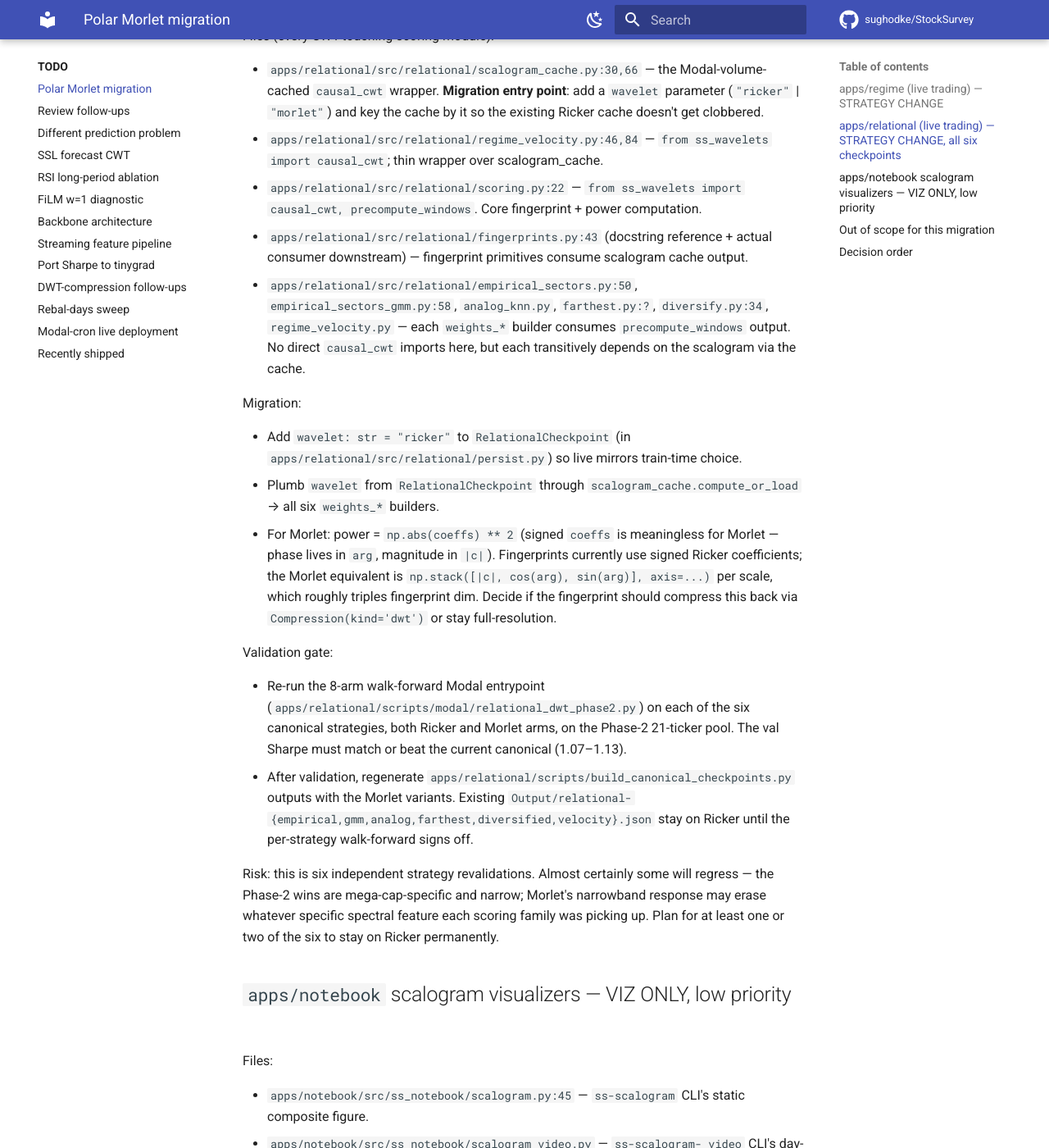
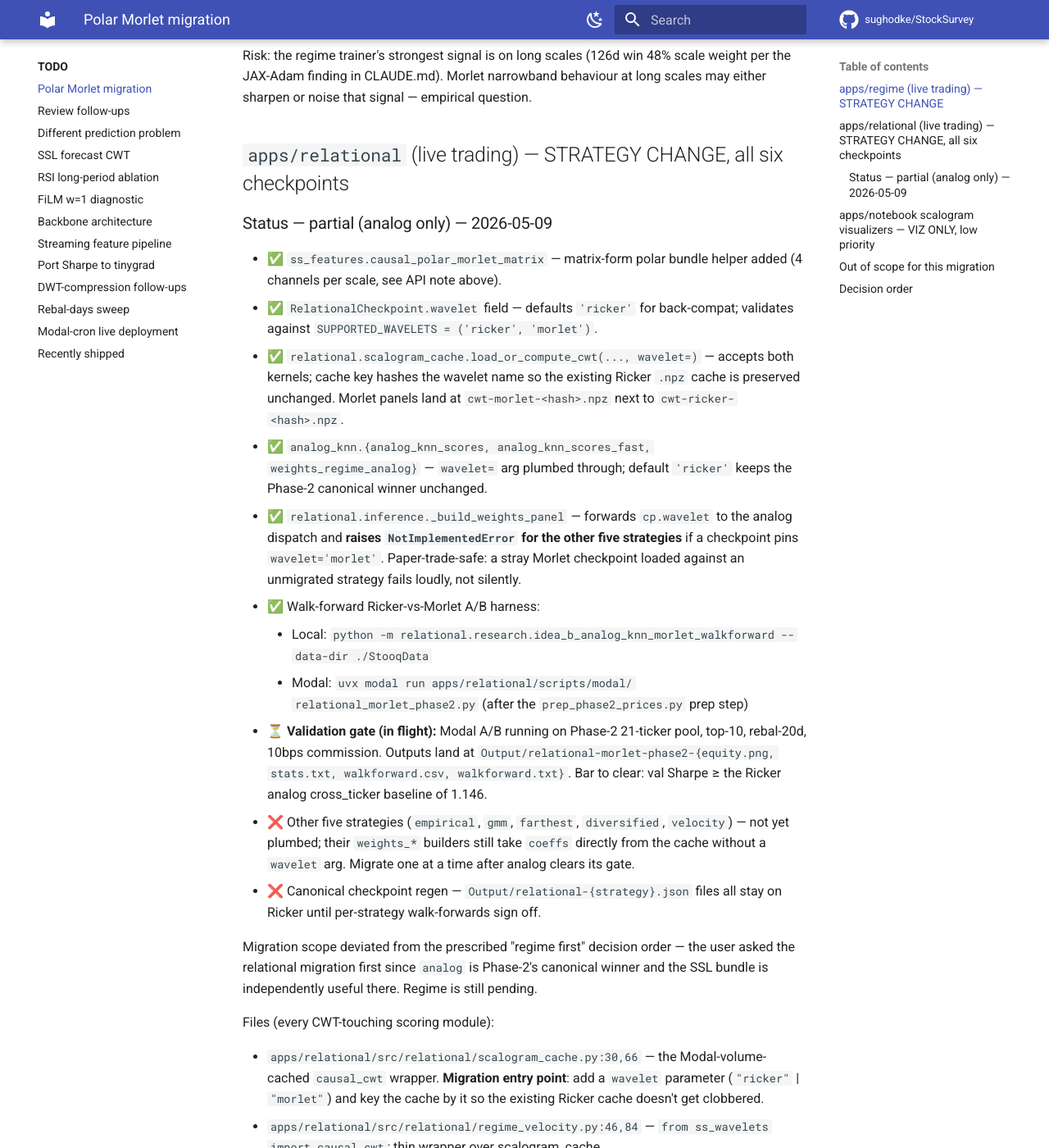
Before and after one commit to sughodke/StockSurvey, an MkDocs documentation site: the page built from apps/docs/docs/TODO/polar-morlet-migration.md, in a window 1280 px wide and 1400 px high, scrolled down 2240 px. Shown: the whole window at 82% size. Built offline with MkDocs 1.6.1 and Material for MkDocs 9.7.7, drawn with Linux system fonts in a browser that asks for light colours; comment, search, counter and statistics services are not loaded; some of the changed text lies outside the part shown.

Commit message:
docs: log relational analog polar Morlet migration progress
The polar Morlet migration TODO doc was written before the analog
plumbing landed (commit c479ca3). Bring it in line with what shipped:

- Public API gains `causal_polar_morlet_matrix` + the new
  `RELATIONAL_CHANNELS_PER_SCALE = 4` constant; flag that the
  matrix-form helper carries 4 channels per scale (`|c|, cos, sin, g`),
  not 3, with the rationale for including the Gaussian companion.
- Add a per-section "Status — partial (analog only)" block under the
  relational migration listing what landed, what's still on Ricker,
  and where the live dispatch raises NotImplementedError to keep
  paper-trade safe.
- Validation gate replaced: the original 8-arm DWT entrypoint pre-
  dates the wavelet field, so the new pattern is one Modal entrypoint
  per strategy. Document the analog one (in flight as of 2026-05-09)
  and the rule for adding subsequent strategies.
- Decision order now reflects that relational analog ran before
  regime (deviation noted with rationale) and the policy that any
  failed-gate strategy stays on Ricker permanently — the wavelet
  field makes Ricker / Morlet checkpoints coexist trivially.

Co-Authored-By: Claude Opus 4.7 (1M context) <noreply@anthropic.com>

````diff
--- a/apps/docs/docs/TODO/polar-morlet-migration.md
+++ b/apps/docs/docs/TODO/polar-morlet-migration.md
@@ -32,25 +32,38 @@ Public API the migrations should consume:
 
 ```python
 from ss_features import (
-    TickerData,                    # per-ticker container
-    build_features_and_targets,    # CNN-input bundle (replay only)
-    compute_scalogram_polar,       # 4-tuple (|c|, cos, sin, g)
-    load_ticker,                   # one-shot loader
-    CHANNELS_PER_SCALE,            # = 7
-    channels_per_lag,              # n_scales -> 7 * n_scales
+    TickerData,                       # per-ticker container
+    build_features_and_targets,       # CNN-input bundle (replay only)
+    compute_scalogram_polar,          # 4-tuple (|c|, cos, sin, g) per ticker
+    causal_polar_morlet_matrix,       # matrix-form (C*S, T, N) panel
+                                      # for relational / regime use
+    load_ticker,                      # one-shot loader
+    CHANNELS_PER_SCALE,               # = 7 (CNN bundle)
+    RELATIONAL_CHANNELS_PER_SCALE,    # = 4 (kNN-distance bundle)
+    channels_per_lag,                 # n_scales -> 7 * n_scales
 )
 from ss_wavelets import (
-    causal_cwt,                    # real Ricker (kept; do not delete)
-    causal_cwt_morlet,             # complex Morlet, bandpass + phase
-    causal_cwt_gaussian,           # real Gaussian, lowpass / trend
-    DEFAULT_MORLET_OMEGA0,         # = 6
-    KERNEL_HALF_EXTENT,            # = 3
+    causal_cwt,                       # real Ricker (kept; do not delete)
+    causal_cwt_morlet,                # complex Morlet, bandpass + phase
+    causal_cwt_gaussian,              # real Gaussian, lowpass / trend
+    DEFAULT_MORLET_OMEGA0,            # = 6
+    KERNEL_HALF_EXTENT,               # = 3
 )
 ```
 
 Real Ricker `causal_cwt` stays in `ss_wavelets` as the legacy primitive
 — don't delete it. Research scripts and the parked v1 app still
 reference it.
+
+Note that the matrix-form helper exposes **4 channels per scale**
+(`|c|, cos(arg), sin(arg), g`), not 3. The Gaussian companion `g` is
+included because for kNN-distance scoring it carries the
+trend / level signal the Morlet bandpass kernels structurally cannot.
+The redundant `|c|^2` and `g^2` channels (present in the CNN bundle
+as monotone convenience nonlinearities) are intentionally dropped —
+they add nothing to L2 / cosine distance once `|c|` and `g` are in
+the vector. fp_dim therefore goes `S * w → 4 * S * w`, not the 3×
+the original plan estimated.
 
 ## `apps/regime` (live trading) — STRATEGY CHANGE
 
@@ -99,6 +112,50 @@ signal — empirical question.
 
 ## `apps/relational` (live trading) — STRATEGY CHANGE, all six checkpoints
 
+### Status — partial (analog only) — 2026-05-09
+
+- ✅ `ss_features.causal_polar_morlet_matrix` — matrix-form polar
+  bundle helper added (4 channels per scale, see API note above).
+- ✅ `RelationalCheckpoint.wavelet` field — defaults `'ricker'` for
+  back-compat; validates against `SUPPORTED_WAVELETS = ('ricker',
+  'morlet')`.
+- ✅ `relational.scalogram_cache.load_or_compute_cwt(..., wavelet=)`
+  — accepts both kernels; cache key hashes the wavelet name so the
+  existing Ricker `.npz` cache is preserved unchanged. Morlet panels
+  land at `cwt-morlet-<hash>.npz` next to `cwt-ricker-<hash>.npz`.
+- ✅ `analog_knn.{analog_knn_scores, analog_knn_scores_fast,
+  weights_regime_analog}` — `wavelet=` arg plumbed through; default
+  `'ricker'` keeps the Phase-2 canonical winner unchanged.
+- ✅ `relational.inference._build_weights_panel` — forwards
+  `cp.wavelet` to the analog dispatch and **raises
+  `NotImplementedError` for the other five strategies** if a
+  checkpoint pins `wavelet='morlet'`. Paper-trade-safe: a stray
+  Morlet checkpoint loaded against an unmigrated strategy fails
+  loudly, not silently.
+- ✅ Walk-forward Ricker-vs-Morlet A/B harness:
+    - Local: `python -m
+      relational.research.idea_b_analog_knn_morlet_walkforward
+      --data-dir ./StooqData`
+    - Modal: `uvx modal run apps/relational/scripts/modal/
+      relational_morlet_phase2.py` (after the
+      `prep_phase2_prices.py` prep step)
+- ⏳ **Validation gate (in flight):** Modal A/B running on Phase-2
+  21-ticker pool, top-10, rebal-20d, 10bps commission. Outputs land
+  at `Output/relational-morlet-phase2-{equity.png, stats.txt,
+  walkforward.csv, walkforward.txt}`. Bar to clear: val Sharpe ≥
+  the Ricker analog cross_ticker baseline of 1.146.
+- ❌ Other five strategies (`empirical`, `gmm`, `farthest`,
+  `diversified`, `velocity`) — not yet plumbed; their `weights_*`
+  builders still take `coeffs` directly from the cache without a
+  `wavelet` arg. Migrate one at a time after analog clears its gate.
+- ❌ Canonical checkpoint regen — `Output/relational-{strategy}.json`
+  files all stay on Ricker until per-strategy walk-forwards sign off.
+
+Migration scope deviated from the prescribed "regime first" decision
+order — the user asked the relational migration first since `analog`
+is Phase-2's canonical winner and the SSL bundle is independently
+useful there. Regime is still pending.
+
 Files (every CWT-touching scoring module):
 
 - `apps/relational/src/relational/scalogram_cache.py:30,66` — the
@@ -122,31 +179,51 @@ Files (every CWT-touching scoring module):
 
 Migration:
 
-- Add `wavelet: str = "ricker"` to `RelationalCheckpoint` (in
+- ✅ Add `wavelet: str = "ricker"` to `RelationalCheckpoint` (in
   `apps/relational/src/relational/persist.py`) so live mirrors
-  train-time choice.
-- Plumb `wavelet` from `RelationalCheckpoint` through
+  train-time choice. Done in commit `c479ca3`.
+- 🟡 Plumb `wavelet` from `RelationalCheckpoint` through
   `scalogram_cache.compute_or_load` → all six `weights_*` builders.
-- For Morlet: power = `np.abs(coeffs) ** 2` (signed `coeffs` is
-  meaningless for Morlet — phase lives in `arg`, magnitude in `|c|`).
-  Fingerprints currently use signed Ricker coefficients; the Morlet
-  equivalent is `np.stack([|c|, cos(arg), sin(arg)], axis=...)` per
-  scale, which roughly triples fingerprint dim. Decide if the
-  fingerprint should compress this back via `Compression(kind='dwt')`
-  or stay full-resolution.
+  Cache + `analog` are done; the other five `weights_*` builders are
+  still on the legacy `(S, T, N)` Ricker shape and need their own
+  fingerprint paths to handle the `(C*S, T, N)` Morlet panel.
+- ✅ For Morlet, the fingerprint shape decision landed as
+  **`np.concatenate([|c|, cos(arg), sin(arg), g], axis=0)`** per
+  scale (the matrix-form helper does this). Fingerprint dim grows
+  `S * w → 4 * S * w` (~4×), which is the channel cost of trading
+  Ricker's signed bandpass coefficient for the polar Morlet bandpass
+  pair plus the Gaussian lowpass companion. **No DWT compression
+  pinned** — left full-resolution by default; the existing
+  `compression=Compression(kind='dwt', levels=L)` knob is still
+  available per-call if a future eval shows the ~4× kNN cost
+  dominates.
 
 Validation gate:
 
-- Re-run the 8-arm walk-forward Modal entrypoint
-  (`apps/relational/scripts/modal/relational_dwt_phase2.py`) on each
-  of the six canonical strategies, both Ricker and Morlet arms, on
-  the Phase-2 21-ticker pool. The val Sharpe must match or beat the
-  current canonical (1.07–1.13).
-- After validation, regenerate
-  `apps/relational/scripts/build_canonical_checkpoints.py` outputs
-  with the Morlet variants. Existing
-  `Output/relational-{empirical,gmm,analog,farthest,diversified,velocity}.json`
-  stay on Ricker until the per-strategy walk-forward signs off.
+- 🟡 **Per-strategy walk-forward A/B** (replaces the original "8-arm
+  rerun on the existing DWT Modal entrypoint" plan — that script
+  pre-dates the wavelet field and would have to be re-templated
+  per-strategy anyway). The new pattern is one Modal entrypoint per
+  strategy:
+    - `apps/relational/scripts/modal/relational_morlet_phase2.py`
+      runs `analog-ricker` vs `analog-morlet` on the Phase-2 21-
+      ticker pool with the canonical knobs (top-10, rebal-20d, 10bps,
+      lookback 120, fp_window 21, scales [5,7,10,12,21,26,50,90],
+      k=50, h=20, min_sep=21, pool_mode=cross_ticker). Outputs land
+      at `Output/relational-morlet-phase2-{equity.png, stats.txt,
+      walkforward.csv, walkforward.txt}`. **Status: in flight as of
+      2026-05-09.** Bar to clear: val Sharpe ≥ Ricker baseline of
+      1.146.
+    - When the next strategy is plumbed, copy the script and swap
+      `analog_knn_scores_fast` for that strategy's score function;
+      the segmentation + plot code is shared.
+- After per-strategy validation,
+  `apps/relational/scripts/build_canonical_checkpoints.py` gains a
+  new entry pinning that strategy on Morlet (separate file from the
+  existing Ricker JSON, named e.g.
+  `Output/relational-{strategy}-morlet.json`, so live deploys can
+  point at either explicitly). The Ricker JSON stays as the prior
+  canonical until the operator chooses to swap.
 
 Risk: this is six independent strategy revalidations. Almost certainly
 some will regress — the Phase-2 wins are mega-cap-specific and
@@ -188,15 +265,23 @@ default.
 
 ## Decision order
 
-1. **Regime first** (simpler, one strategy, one checkpoint). If the
-   Morlet arm clears the existing eval bar, we have evidence the
-   migration won't kill production.
-2. **Relational second**, but expect heterogeneous results across the
-   six strategies. Migrate them one at a time; let each pass its own
-   walk-forward before swapping the canonical JSON.
-3. **Notebook scalograms last** — viz, not blocking anything else.
+1. ~~**Regime first**~~ — *deviated from*. The relational `analog`
+   migration ran first (commit `c479ca3`); regime is still pending.
+   The original rationale (regime is simpler, one checkpoint, one
+   strategy) still holds for any *future* migration that hasn't been
+   started yet.
+2. **Relational, one strategy at a time.** Analog is the test case;
+   the other five (`empirical`, `gmm`, `farthest`, `diversified`,
+   `velocity`) follow once the analog A/B clears its gate. Expect
+   heterogeneous results — Phase-2 wins are mega-cap-specific and
+   narrow; Morlet's narrowband response may erase whatever specific
+   spectral feature each scoring family was picking up.
+3. **Regime** — pending the same per-strategy A/B template adapted
+   to its Optuna walk-forward.
+4. **Notebook scalograms last** — viz, not blocking anything else.
 
-If regime fails the gate, halt the migration and treat polar Morlet
-as a research-only primitive available via direct
-`ss_wavelets.causal_cwt_morlet` import. The new bundle stays
-canonical only for the SSL trainer in that scenario.
+If a strategy fails its gate, that strategy stays on Ricker
+permanently — the wavelet field on the checkpoint makes this trivial
+to encode (one `'ricker'` and one `'morlet'` checkpoint coexist for
+the same strategy). Treat polar Morlet as the *default for new
+strategies*, not as a forced replacement for working ones.
````
